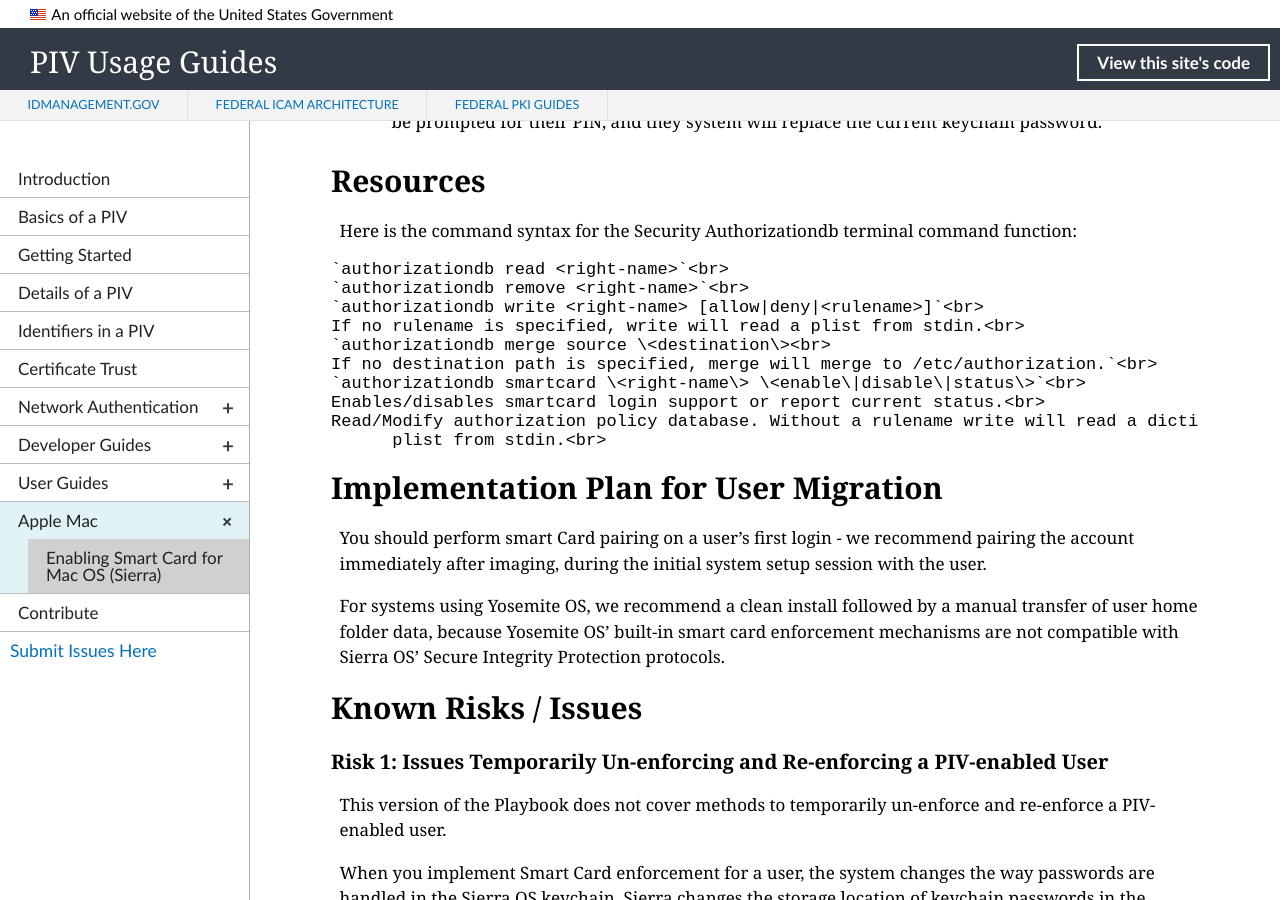
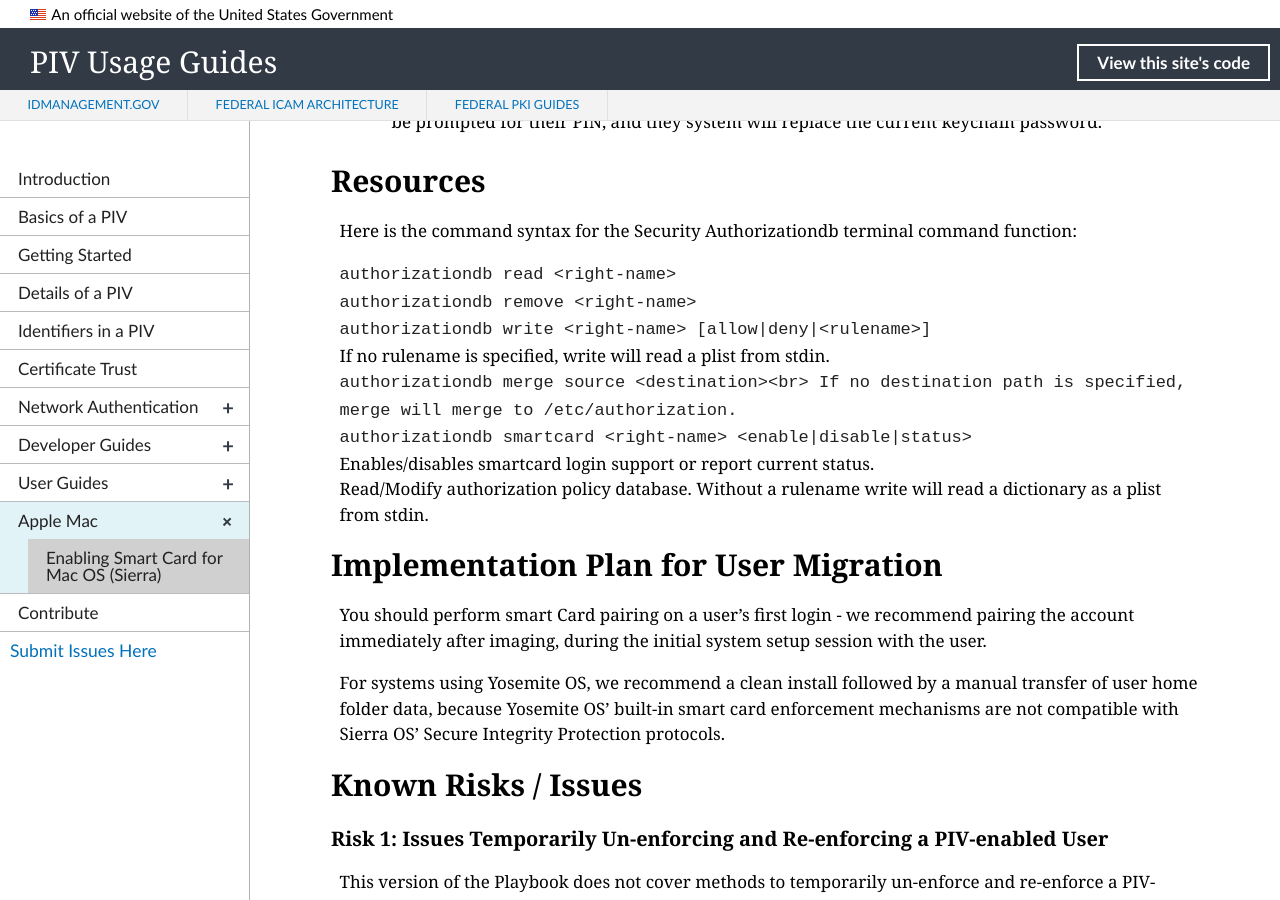
Before and after one commit to GSA/piv-guides, a Jekyll site: the page built from _apple/pivsierra.md, in a window 1280 px wide and 900 px high, scrolled down 1600 px. Built offline with Jekyll 4.4.1, drawn with Linux system fonts in a browser that asks for light colours; nearby versions of some CDN libraries.

Commit message:
Fix man page formatting

```diff
--- a/_apple/pivsierra.md
+++ b/_apple/pivsierra.md
@@ -43,16 +43,15 @@
 
 Here is the command syntax for the Security Authorizationdb terminal command function:
 
-    `authorizationdb read <right-name>`<br>
-    `authorizationdb remove <right-name>`<br>
-    `authorizationdb write <right-name> [allow|deny|<rulename>]`<br>
-    If no rulename is specified, write will read a plist from stdin.<br>
-    `authorizationdb merge source \<destination\><br>
-    If no destination path is specified, merge will merge to /etc/authorization.`<br>
-    `authorizationdb smartcard \<right-name\> \<enable\|disable\|status\>`<br>
-    Enables/disables smartcard login support or report current status.<br>
-    Read/Modify authorization policy database. Without a rulename write will read a dictionary as a
-          plist from stdin.<br>
+`authorizationdb read <right-name>`<br>
+`authorizationdb remove <right-name>`<br>
+`authorizationdb write <right-name> [allow|deny|<rulename>]`<br>
+If no rulename is specified, write will read a plist from stdin.<br>
+`authorizationdb merge source <destination><br>
+If no destination path is specified, merge will merge to /etc/authorization.`<br>
+`authorizationdb smartcard <right-name> <enable|disable|status>`<br>
+Enables/disables smartcard login support or report current status.<br>
+Read/Modify authorization policy database. Without a rulename write will read a dictionary as a plist from stdin.<br>
 
 
 ## Implementation Plan for User Migration
```
